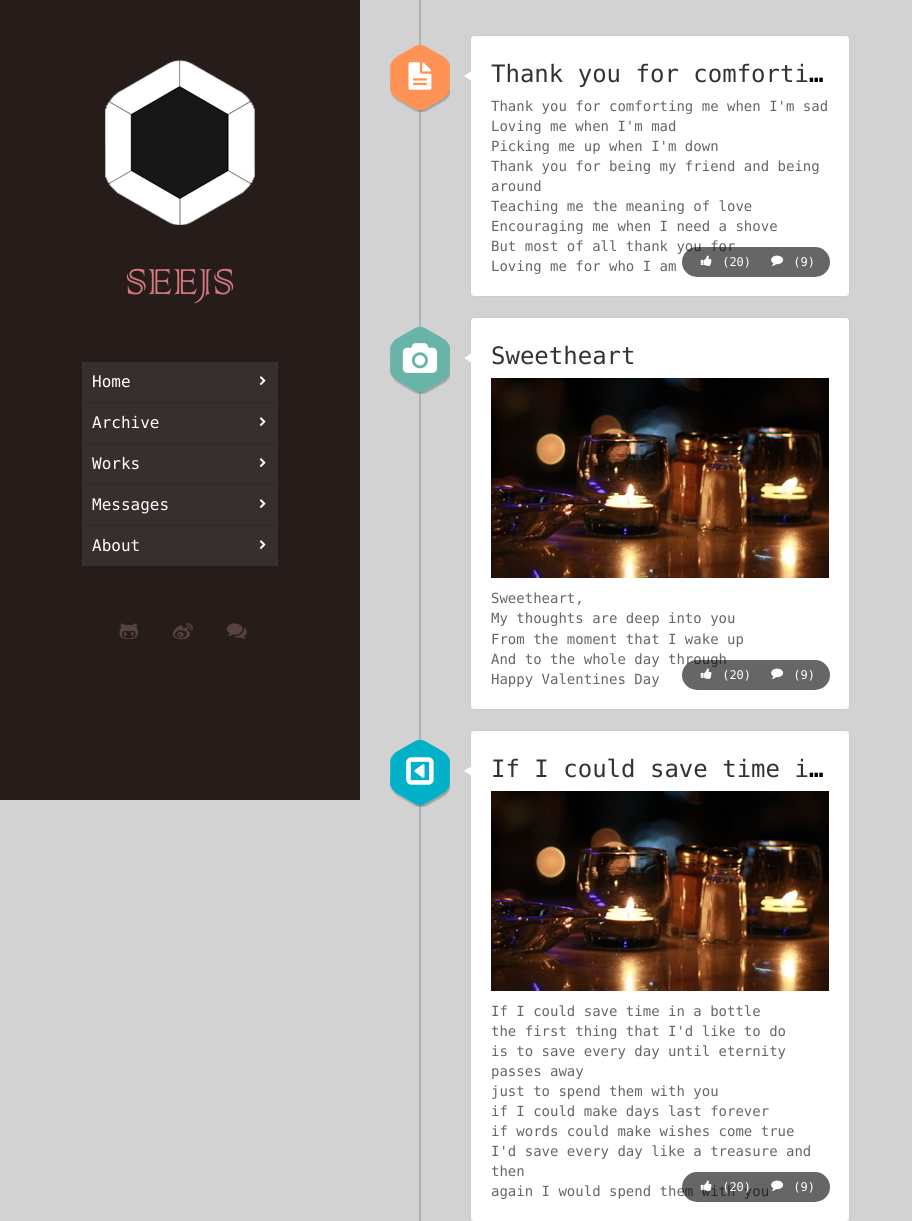
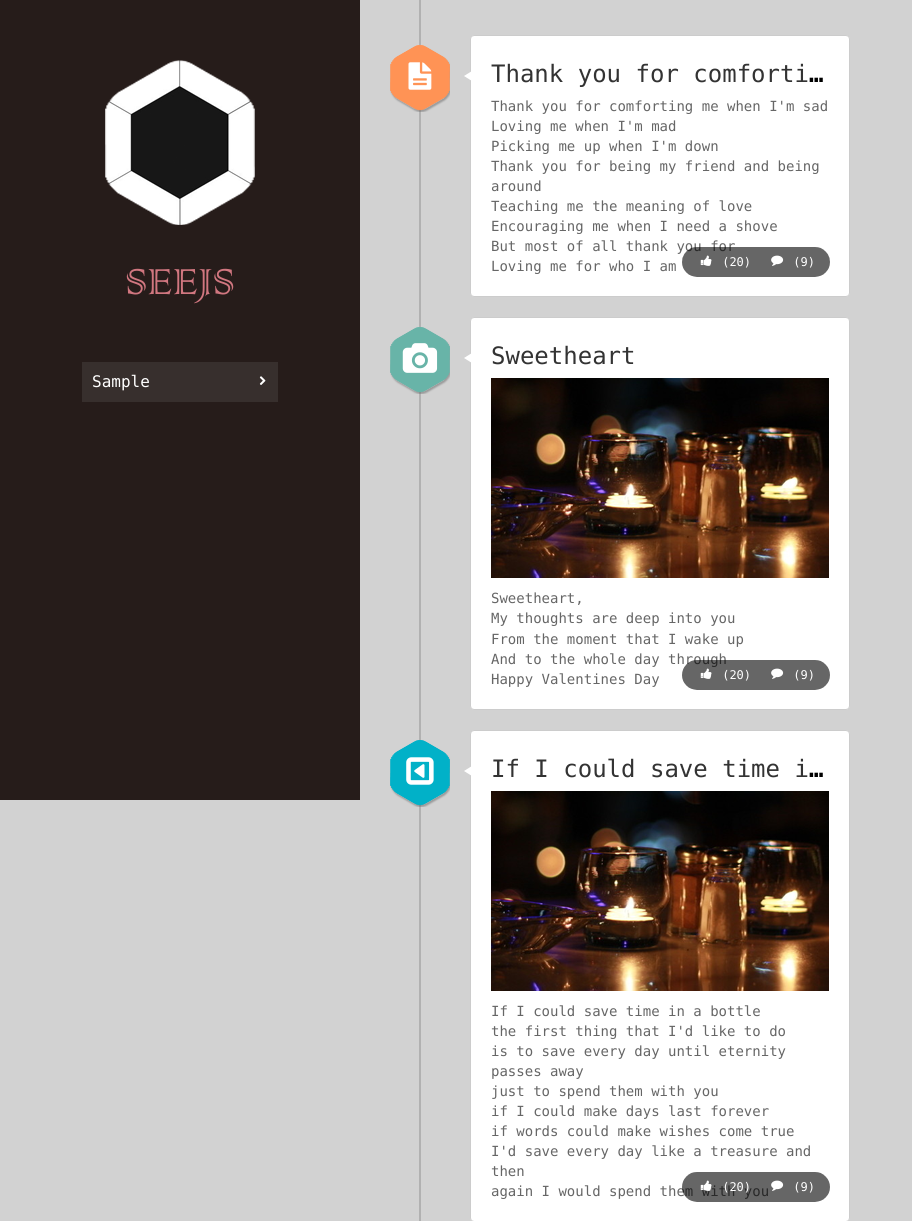
Before and after one commit to mailzwj/seejs, a PHP site: page / in a window 1280 px wide. Shown: the top 1221 px of the page, without its empty margins (0-912 px from the left). Run offline with PHP 8.4, Linux system fonts and the light colour scheme; data comes from the database, SQL or seed files in the repository; tables that the repository leaves empty or names only in its code hold one stand-in row (values such as "Sample post"); some web fonts are replaced.

Commit message:
前台页面拆分，左侧菜单栏动态数据处理

```diff
--- /dev/null
+++ b/inc/assets-css.php
@@ -0,0 +1,3 @@
+<meta name="viewport" content="width=device-width,initial-scale=1.0">
+<link rel="stylesheet" href="assets/css/normalize.css">
+<link rel="stylesheet" href="assets/css/base.css">
--- /dev/null
+++ b/inc/assets-js.php
@@ -0,0 +1 @@
+<script src="assets/js/jquery-1.11.3.min.js"></script>
--- /dev/null
+++ b/inc/sidebar.php
@@ -0,0 +1,3 @@
+<div class="sidebar">
+    <!-- 敬请期待... -->
+</div>
--- a/index.php
+++ b/index.php
@@ -2,67 +2,17 @@
 <html>
 <head>
     <meta charset="UTF-8">
-    <title>Seejs Bolg v1.0</title>
-    <meta name="viewport" content="width=device-width,initial-scale=1.0">
-    <link rel="stylesheet" href="assets/css/normalize.css">
-    <link rel="stylesheet" href="assets/css/base.css">
+    <title>SEEJS - 百码山庄</title>
+    <?php
+        include_once('./inc/assets-css.php');
+    ?>
     <link rel="stylesheet" href="assets/css/index.css">
 </head>
 <body>
-<div class="menubar">
-    <a href="index.php" target="_self" class="logo">
-        <img src="./assets/image/logo.png" class="logo-pic">
-    </a>
-    <p class="site-name">
-        SEEJS
-    </p>
-    <div class="menus">
-        <ul class="menu-list">
-            <li class="menu">
-                <a href="index.php" class="menu-url">
-                    Home <span class="icons icon-chevron18"></span>
-                </a>
-            </li>
-            <li class="menu">
-                <a href="index.php" class="menu-url">
-                    Archive <span class="icons icon-chevron18"></span>
-                </a>
-            </li>
-            <li class="menu">
-                <a href="index.php" class="menu-url">
-                    Works <span class="icons icon-chevron18"></span>
-                </a>
-            </li>
-            <li class="menu">
-                <a href="index.php" class="menu-url">
-                    Messages <span class="icons icon-chevron18"></span>
-                </a>
-            </li>
-            <li class="menu">
-                <a href="index.php" class="menu-url">
-                    About <span class="icons icon-chevron18"></span>
-                </a>
-            </li>
-        </ul>
-    </div>
-    <div class="other-link">
-        <a href="http://github.com/mailzwj" target="_blank" class="link">
-            <span class="icon-github11"></span>
-            <span class="link-name">mailzwj</span>
-        </a>
-        <a href="http://weibo.com/ys800" target="_blank" class="link">
-            <span class="icon-weibo"></span>
-            <span class="link-name">OAuth_v2</span>
-        </a>
-        <a href="#" target="_blank" class="link">
-            <span class="icon-speech59"></span>
-            <span class="link-name">无痕</span>
-        </a>
-    </div>
-</div>
-<div class="sidebar">
-    <!-- 敬请期待... -->
-</div>
+<?php
+    include_once('./inc/menubar.php');
+    include_once('./inc/sidebar.php');
+?>
 <div class="wrap">
     <span class="vertical-line"></span>
     <div class="article-wrap">
@@ -142,5 +92,8 @@
         </div>
     </div>
 </div>
+<?php
+    include_once('./inc/assets-js.php');
+?>
 </body>
 </html>
```
Also changed, not shown: about.php (added, +30 -0 lines), article.php (+10 -58 lines), inc/menubar.php (added, +49 -0 lines), assets/css/about.css (added).
